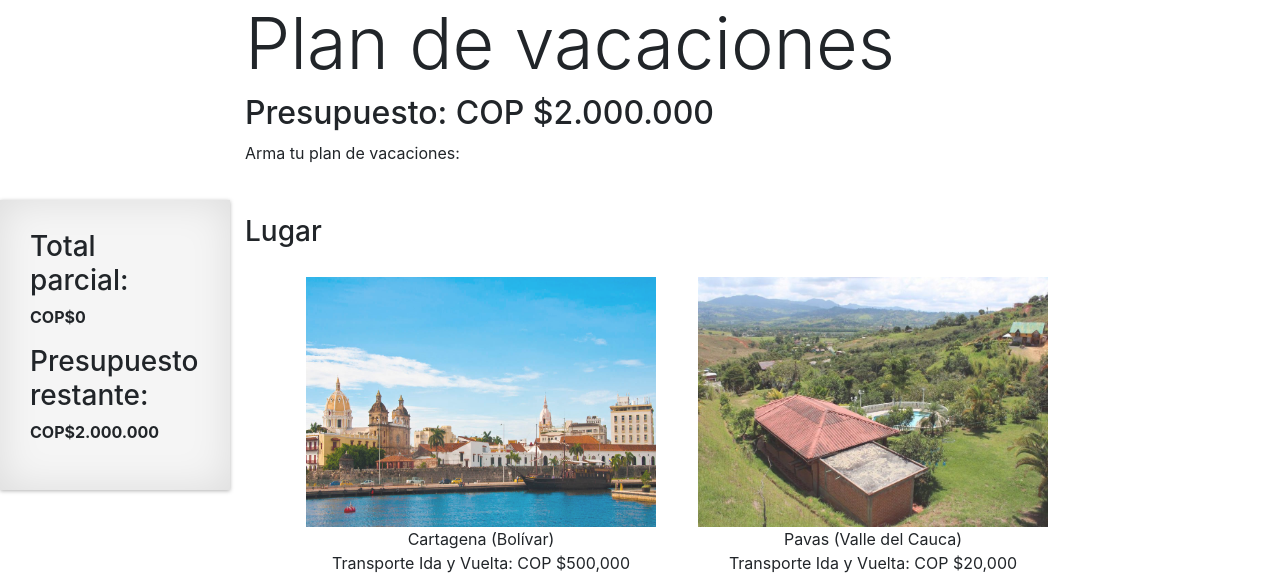
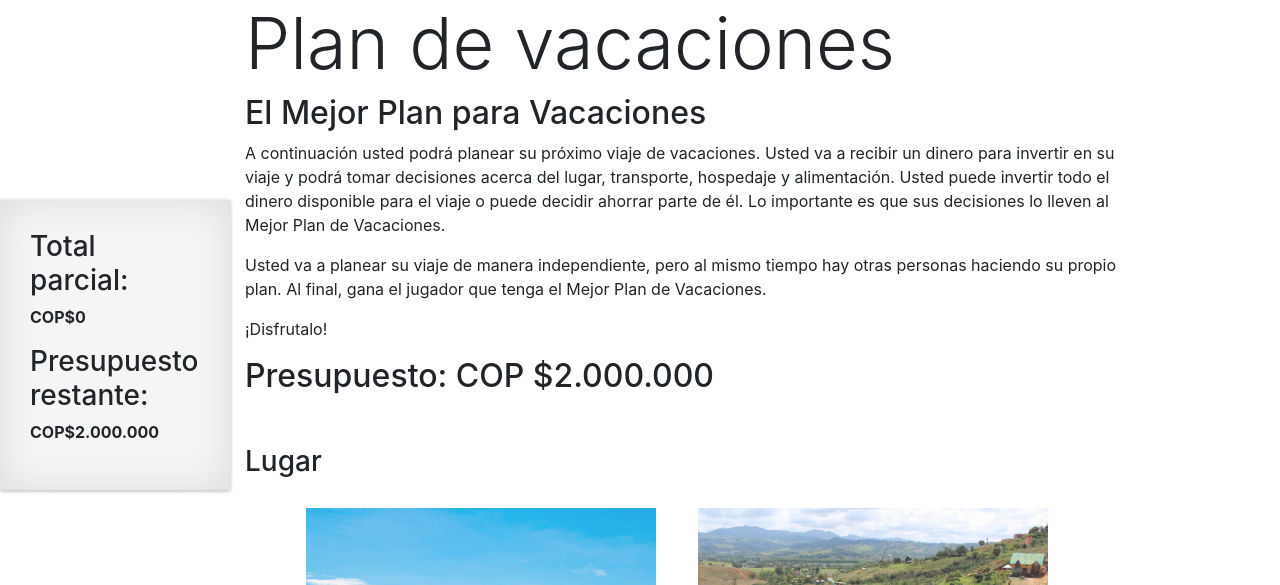
Before and after one commit to brayanrodbajo/MERApp, a Flask app: page / in a window 1280 px wide. Shown: the top 585 px of the page. Run offline with Flask 2, Linux system fonts and the light colour scheme; some libraries are stand-ins or nearby versions.

Commit message:
putting text

```diff
--- a/templates/index.html
+++ b/templates/index.html
@@ -49,10 +49,17 @@
 </div>
 <div class="container">
     <h1 class="display-3">Plan de vacaciones</h1>
-    <h2>Presupuesto: COP $2.000.000</h2>
     <div>
         <form method="post">
-            <p>Arma tu plan de vacaciones:</p>
+			<h2>El Mejor Plan para Vacaciones</h2>
+			<p>A continuación usted podrá planear su próximo viaje de vacaciones. Usted va a recibir un
+			dinero para invertir en su viaje y podrá tomar decisiones acerca del lugar, transporte, hospedaje y
+			alimentación. Usted puede invertir todo el dinero disponible para el viaje o puede decidir ahorrar
+			parte de él. Lo importante es que sus decisiones lo lleven al Mejor Plan de Vacaciones.</p>
+			<p>Usted va a planear su viaje de manera independiente, pero al mismo tiempo hay otras personas
+			haciendo su propio plan. Al final, gana el jugador que tenga el Mejor Plan de Vacaciones.</p>
+			<p>¡Disfrutalo!</p>
+		    <h2>Presupuesto: COP $2.000.000</h2>
             <div class="form-group sec">
             <h3>Lugar</h3>
                 <div id="groupcities">
```
Also changed, not shown: templates/jokeLoading.html (+8 -8 lines), templates/satisfaction.html (+13 -3 lines).
